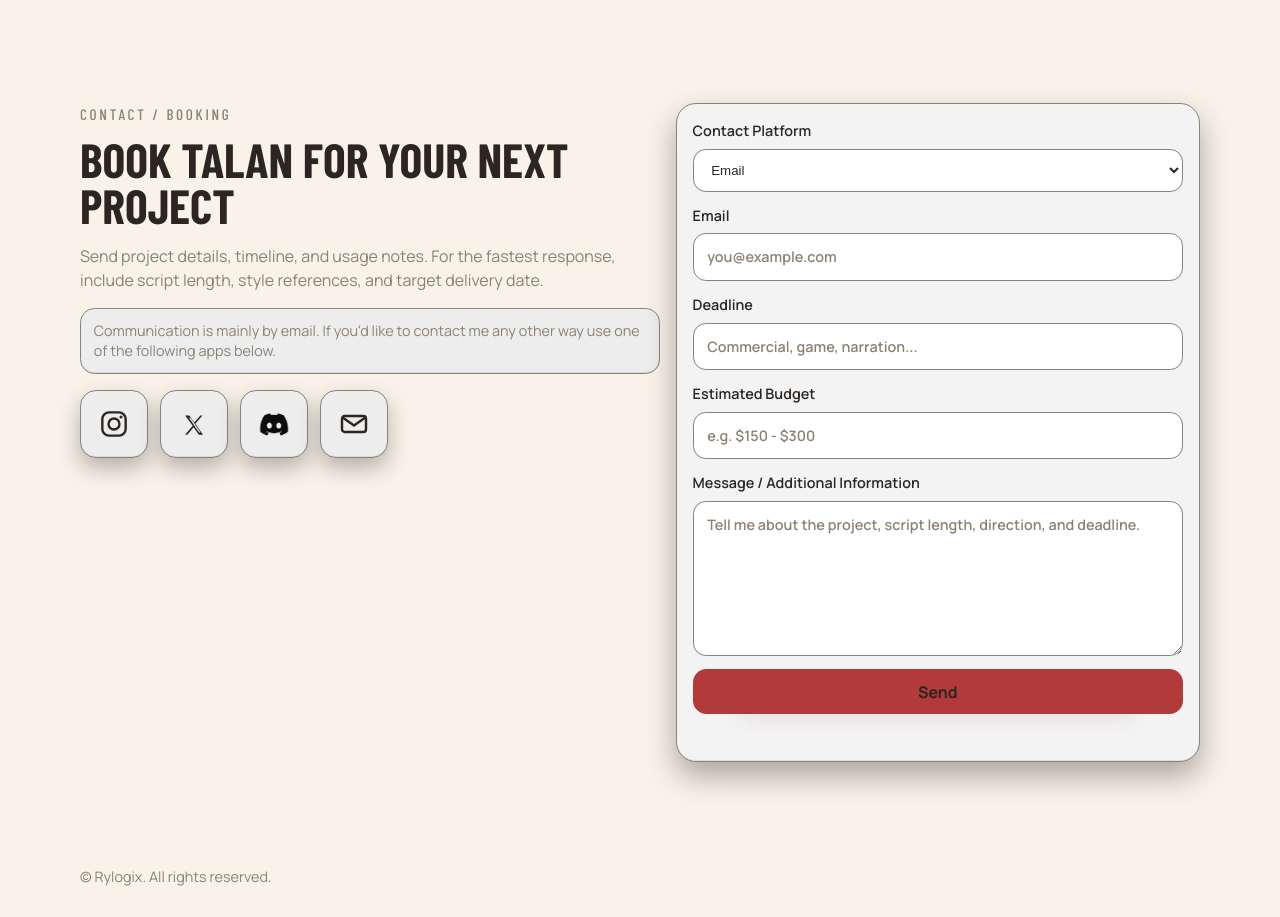
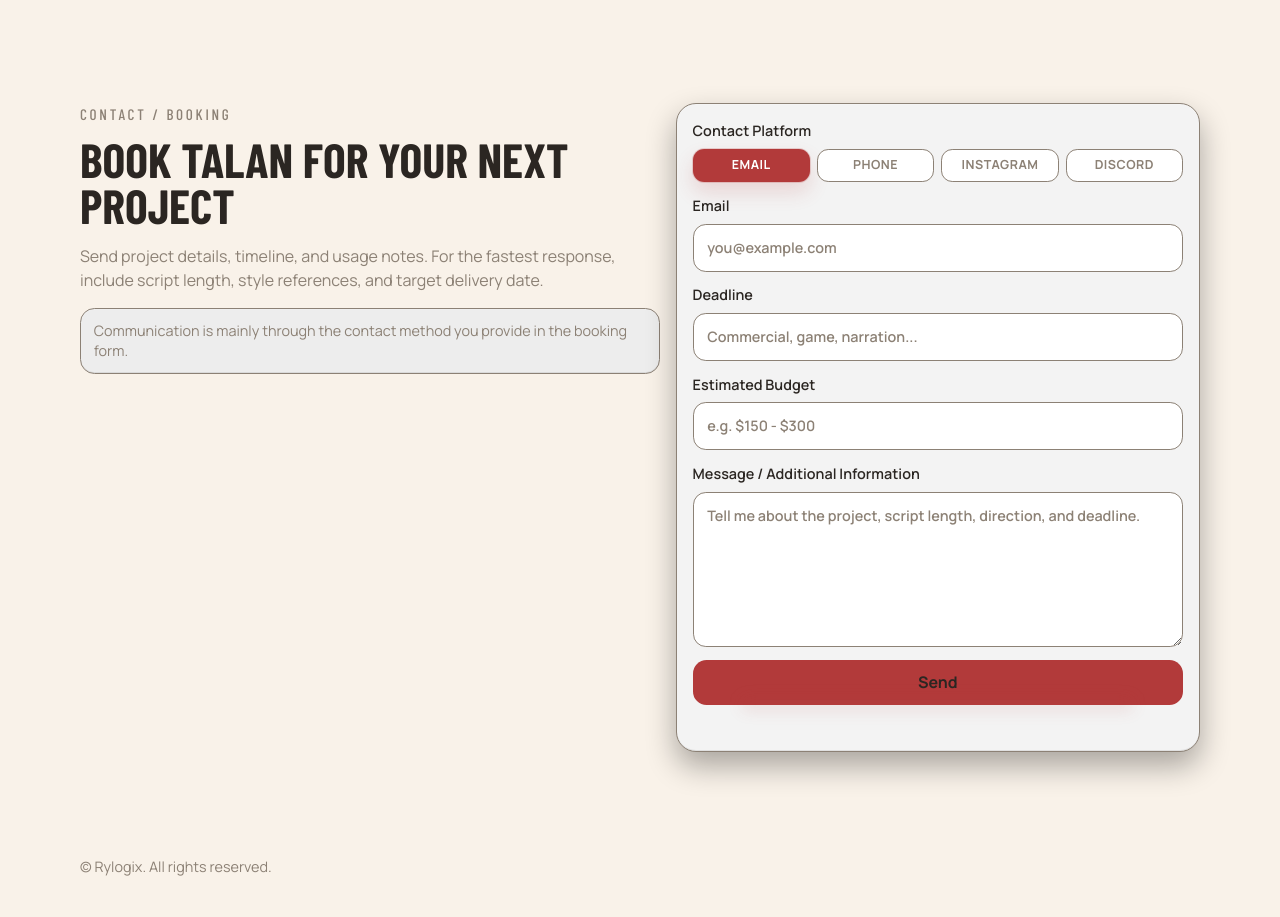
Before and after one commit to Rylogix/Talan-s-Portfolio, a website built with Vite: page va/index.html in a window 1280 px wide. Shown: the part 2060-2977 px from the top of the page. Built offline with nearby package versions, Linux system fonts and the light colour scheme.

Commit message:
Update site

```diff
--- a/va/index.html
+++ b/va/index.html
@@ -394,118 +394,39 @@
               script length, style references, and target delivery date.
             </p>
             <p class="contact-warning" role="note">
-              Communication is mainly by email. If you'd like to contact me any other way use one
-              of the following apps below.
+              Communication is mainly through the contact method you provide in the booking form.
             </p>
-
-            <div class="contact-list contact-list--icons" aria-label="Contact links">
-              <a
-                class="icon-link icon-link--instagram"
-                href="https://instagram.com/talangrayvoice"
-                target="_blank"
-                rel="noreferrer"
-                aria-label="Instagram"
-                title="Instagram"
-              >
-                <svg viewBox="0 0 24 24" aria-hidden="true">
-                  <rect
-                    x="3.25"
-                    y="3.25"
-                    width="17.5"
-                    height="17.5"
-                    rx="5"
-                    fill="none"
-                    stroke="currentColor"
-                    stroke-width="1.8"
-                  />
-                  <circle
-                    cx="12"
-                    cy="12"
-                    r="4.1"
-                    fill="none"
-                    stroke="currentColor"
-                    stroke-width="1.8"
-                  />
-                  <circle cx="17.25" cy="6.75" r="1.15" fill="currentColor" />
-                </svg>
-                <span class="sr-only">Instagram</span>
-              </a>
-
-              <a
-                class="icon-link icon-link--x"
-                href="https://x.com/talangrayvoice"
-                target="_blank"
-                rel="noreferrer"
-                aria-label="X"
-                title="X"
-              >
-                <svg viewBox="0 0 24 24" aria-hidden="true">
-                  <path
-                    d="M5 4.5h3.4l4 5.65L17.3 4.5H19l-5.75 6.75L19.5 20h-3.4l-4.25-6-5.1 6H5l6.1-7.15L5 4.5Zm3.1 1.8 8.15 11.9h1.2L9.3 6.3H8.1Z"
-                    fill="currentColor"
-                  />
-                </svg>
-                <span class="sr-only">X</span>
-              </a>
-
-              <a
-                class="icon-link icon-link--discord"
-                href="https://discord.com/users/your-id"
-                target="_blank"
-                rel="noreferrer"
-                aria-label="Discord"
-                title="Discord"
-              >
-                <img
-                  src="/va/icons/discord-streamline.png"
-                  alt=""
-                  class="icon-link__img icon-link__img--discord"
-                  aria-hidden="true"
-                />
-                <span class="sr-only">Discord</span>
-              </a>
-
-              <a
-                class="icon-link icon-link--email"
-                href="mailto:Talangrayva@gmail.com"
-                aria-label="Email"
-                title="Talangrayva@gmail.com"
-              >
-                <svg viewBox="0 0 24 24" aria-hidden="true">
-                  <rect
-                    x="3"
-                    y="6"
-                    width="18"
-                    height="12"
-                    rx="2"
-                    fill="none"
-                    stroke="currentColor"
-                    stroke-width="1.8"
-                  />
-                  <path
-                    d="M4 7.5 12 13.2 20 7.5"
-                    fill="none"
-                    stroke="currentColor"
-                    stroke-width="1.8"
-                    stroke-linecap="round"
-                    stroke-linejoin="round"
-                  />
-                </svg>
-                <span class="sr-only">Email</span>
-              </a>
-            </div>
           </div>
 
           <div class="contact-card" data-reveal>
             <form class="contact-form" data-contact-form novalidate>
-              <label>
-                Contact Platform
-                <select name="contactMethod" data-contact-method required>
-                  <option value="email">Email</option>
-                  <option value="phone">Phone</option>
-                  <option value="instagram">Instagram</option>
-                </select>
-              </label>
+              <div class="contact-methods">
+                <span class="contact-methods__label">Contact Platform</span>
+                <div class="contact-methods__buttons" role="group" aria-label="Contact Platform">
+                  <button type="button" class="contact-method is-active" data-contact-choice="email" aria-pressed="true">
+                    Email
+                  </button>
+                  <button type="button" class="contact-method" data-contact-choice="phone" aria-pressed="false">
+                    Phone
+                  </button>
+                  <button type="button" class="contact-method" data-contact-choice="instagram" aria-pressed="false">
+                    Instagram
+                  </button>
+                  <button type="button" class="contact-method" data-contact-choice="discord" aria-pressed="false">
+                    Discord
+                  </button>
+                </div>
+                <input type="hidden" name="contactMethod" data-contact-method value="email" />
+              </div>
+
+              <a
+                class="btn btn--ghost btn--full contact-follow-cta"
+                data-contact-follow-cta
+                href="#"
+                target="_blank"
+                rel="noreferrer noopener"
+                hidden
+              ></a>
 
               <label>
                 <span data-contact-input-label>Email</span>
@@ -553,7 +474,6 @@
                 Send
               </button>
               <p class="form-status" data-form-status role="status" aria-live="polite"></p>
-              <p class="form-warning" data-instagram-warning hidden></p>
             </form>
           </div>
         </div>
--- a/va/main.js
+++ b/va/main.js
@@ -2,6 +2,16 @@ import "./styles.css";
 
 const FORM_ENDPOINT = "https://formspree.io/f/mqedozga";
 const DEMO_PREVIEW_COUNT = 1;
+const CONTACT_FOLLOW_CTA = {
+  instagram: {
+    label: "Make sure to follow to recieve messages",
+    href: "https://www.instagram.com/talangrayva"
+  },
+  discord: {
+    label: "Make sure to add me to recieve messages",
+    href: "https://discord.com/users/880863432247771167"
+  }
+};
 const CONTACT_FIELD_CONFIG = {
   email: {
     label: "Email",
@@ -22,6 +32,13 @@ const CONTACT_FIELD_CONFIG = {
     type: "text",
     autocomplete: "off",
     placeholder: "@yourusername",
+    inputmode: "text"
+  },
+  discord: {
+    label: "Discord Username",
+    type: "text",
+    autocomplete: "off",
+    placeholder: "username",
     inputmode: "text"
   }
 };
@@ -224,7 +241,6 @@ async function handleContactSubmit(event) {
   const form = event.currentTarget;
   const submitButton = form.querySelector("[data-submit-button]");
   const status = form.querySelector("[data-form-status]");
-  const instagramWarning = form.querySelector("[data-instagram-warning]");
 
   if (!(form instanceof HTMLFormElement) || !(submitButton instanceof HTMLButtonElement)) return;
 
@@ -240,6 +256,7 @@ async function handleContactSubmit(event) {
     email: contactMethod === "email" ? contactValue : "",
     phone: contactMethod === "phone" ? contactValue : "",
     instagram: contactMethod === "instagram" ? contactValue : "",
+    discord: contactMethod === "discord" ? contactValue : "",
     projectType: String(formData.get("projectType") || ""),
     estimatedBudget: String(formData.get("estimatedBudget") || ""),
     message: String(formData.get("message") || ""),
@@ -252,14 +269,6 @@ async function handleContactSubmit(event) {
   if (status) {
     status.textContent = "";
     status.dataset.state = "";
-  }
-  if (instagramWarning instanceof HTMLElement) {
-    instagramWarning.hidden = true;
-    instagramWarning.textContent = "";
-  }
-  if (contactMethod === "instagram" && instagramWarning instanceof HTMLElement) {
-    instagramWarning.textContent = "Make sure you are following @TalanGrayVA to recieve messages.";
-    instagramWarning.hidden = false;
   }
 
   try {
@@ -306,19 +315,40 @@ function initContactForm() {
   if (!(form instanceof HTMLFormElement)) return;
 
   const contactMethod = form.querySelector("[data-contact-method]");
-  if (contactMethod instanceof HTMLSelectElement) {
-    contactMethod.addEventListener("change", () => {
+  const contactButtons = form.querySelectorAll("[data-contact-choice]");
+  contactButtons.forEach((button) => {
+    if (!(button instanceof HTMLButtonElement)) return;
+    button.addEventListener("click", () => {
+      const selectedMethod = button.dataset.contactChoice || "email";
+      setContactMethod(form, selectedMethod);
       syncContactField(form);
-      const instagramWarning = form.querySelector("[data-instagram-warning]");
-      if (instagramWarning instanceof HTMLElement) {
-        instagramWarning.hidden = true;
-        instagramWarning.textContent = "";
-      }
     });
+  });
+
+  if (contactMethod instanceof HTMLInputElement) {
+    setContactMethod(form, contactMethod.value || "email");
+  } else {
+    setContactMethod(form, "email");
   }
 
   syncContactField(form);
   form.addEventListener("submit", handleContactSubmit);
+}
+
+function setContactMethod(form, method) {
+  const contactMethod = form.querySelector("[data-contact-method]");
+  if (!(contactMethod instanceof HTMLInputElement)) return;
+
+  const selectedMethod = CONTACT_FIELD_CONFIG[method] ? method : "email";
+  contactMethod.value = selectedMethod;
+
+  const contactButtons = form.querySelectorAll("[data-contact-choice]");
+  contactButtons.forEach((button) => {
+    if (!(button instanceof HTMLButtonElement)) return;
+    const isActive = button.dataset.contactChoice === selectedMethod;
+    button.classList.toggle("is-active", isActive);
+    button.setAttribute("aria-pressed", String(isActive));
+  });
 }
 
 function syncContactField(form) {
@@ -326,7 +356,7 @@ function syncContactField(form) {
   const contactInput = form.querySelector("[data-contact-input]");
   const contactLabel = form.querySelector("[data-contact-input-label]");
   if (
-    !(contactMethod instanceof HTMLSelectElement) ||
+    !(contactMethod instanceof HTMLInputElement) ||
     !(contactInput instanceof HTMLInputElement) ||
     !(contactLabel instanceof HTMLElement)
   ) {
@@ -335,12 +365,31 @@ function syncContactField(form) {
 
   const selectedMethod = CONTACT_FIELD_CONFIG[contactMethod.value] ? contactMethod.value : "email";
   const config = CONTACT_FIELD_CONFIG[selectedMethod];
+  setContactMethod(form, selectedMethod);
 
   contactLabel.textContent = config.label;
   contactInput.type = config.type;
   contactInput.autocomplete = config.autocomplete;
   contactInput.placeholder = config.placeholder;
   contactInput.setAttribute("inputmode", config.inputmode);
+  syncContactFollowCta(form, selectedMethod);
+}
+
+function syncContactFollowCta(form, method) {
+  const followCta = form.querySelector("[data-contact-follow-cta]");
+  if (!(followCta instanceof HTMLAnchorElement)) return;
+
+  const ctaConfig = CONTACT_FOLLOW_CTA[method];
+  if (!ctaConfig) {
+    followCta.hidden = true;
+    followCta.textContent = "";
+    followCta.removeAttribute("href");
+    return;
+  }
+
+  followCta.textContent = ctaConfig.label;
+  followCta.href = ctaConfig.href;
+  followCta.hidden = false;
 }
 
 function initFooterYear() {
--- a/va/styles.css
+++ b/va/styles.css
@@ -949,6 +949,69 @@ svg {
   font-weight: 600;
 }
 
+.contact-methods {
+  display: grid;
+  gap: 0.45rem;
+}
+
+.contact-methods__label {
+  font-size: 0.9rem;
+  font-weight: 600;
+}
+
+.contact-methods__buttons {
+  display: grid;
+  grid-template-columns: repeat(4, minmax(0, 1fr));
+  gap: 0.45rem;
+}
+
+.contact-method {
+  border: 1px solid var(--surface-border);
+  border-radius: 0.7rem;
+  padding: 0.6rem 0.5rem;
+  background: #ffffff;
+  color: var(--text-muted);
+  font-size: 0.78rem;
+  font-weight: 700;
+  text-transform: uppercase;
+  letter-spacing: 0.04em;
+  line-height: 1;
+  cursor: pointer;
+  transition:
+    transform 160ms ease,
+    border-color 180ms ease,
+    background-color 180ms ease,
+    color 180ms ease,
+    box-shadow 220ms ease;
+}
+
+.contact-method:hover,
+.contact-method:focus-visible {
+  transform: translateY(-1px);
+  border-color: rgba(178, 58, 58, 0.42);
+}
+
+.contact-method.is-active {
+  background: #b23a3a;
+  border-color: rgba(178, 58, 58, 0.56);
+  color: #ffffff;
+  box-shadow:
+    0 0 0 1px rgba(178, 58, 58, 0.2),
+    0 10px 20px rgba(178, 58, 58, 0.16);
+}
+
+.contact-follow-cta {
+  justify-content: center;
+  font-size: 0.82rem;
+  letter-spacing: 0.02em;
+  color: var(--accent-strong);
+  background: #ffffff;
+}
+
+.contact-follow-cta[hidden] {
+  display: none !important;
+}
+
 .contact-form input,
 .contact-form select,
 .contact-form textarea {
@@ -1011,13 +1074,6 @@ svg {
 
 .form-status[data-state="error"] {
   color: var(--danger);
-}
-
-.form-warning {
-  margin: -0.2rem 0 0;
-  font-size: 0.82rem;
-  font-weight: 600;
-  color: var(--accent-strong);
 }
 
 .site-footer {
@@ -1168,6 +1224,11 @@ svg {
     height: 5.5rem;
   }
 
+  .contact-method {
+    font-size: 0.68rem;
+    padding: 0.55rem 0.35rem;
+  }
+
   .demo-player {
     gap: 0.62rem;
   }
```
